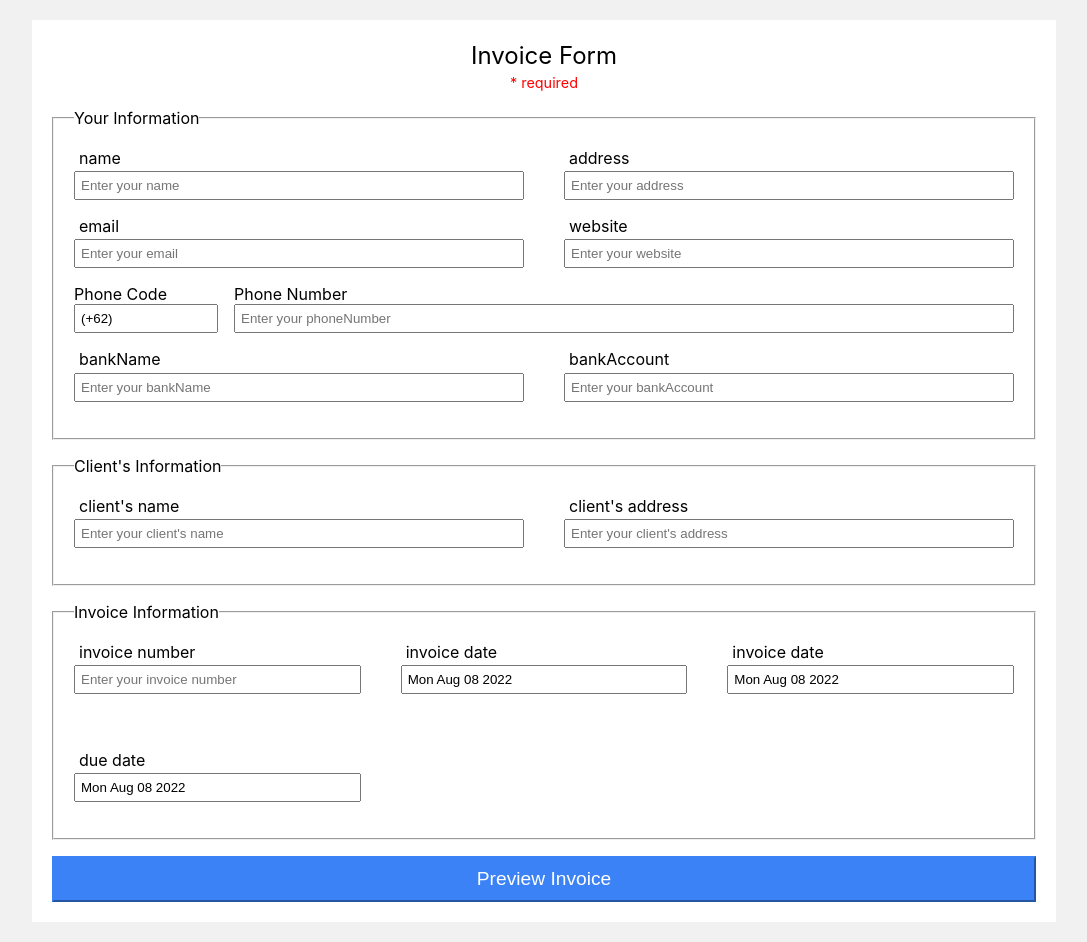
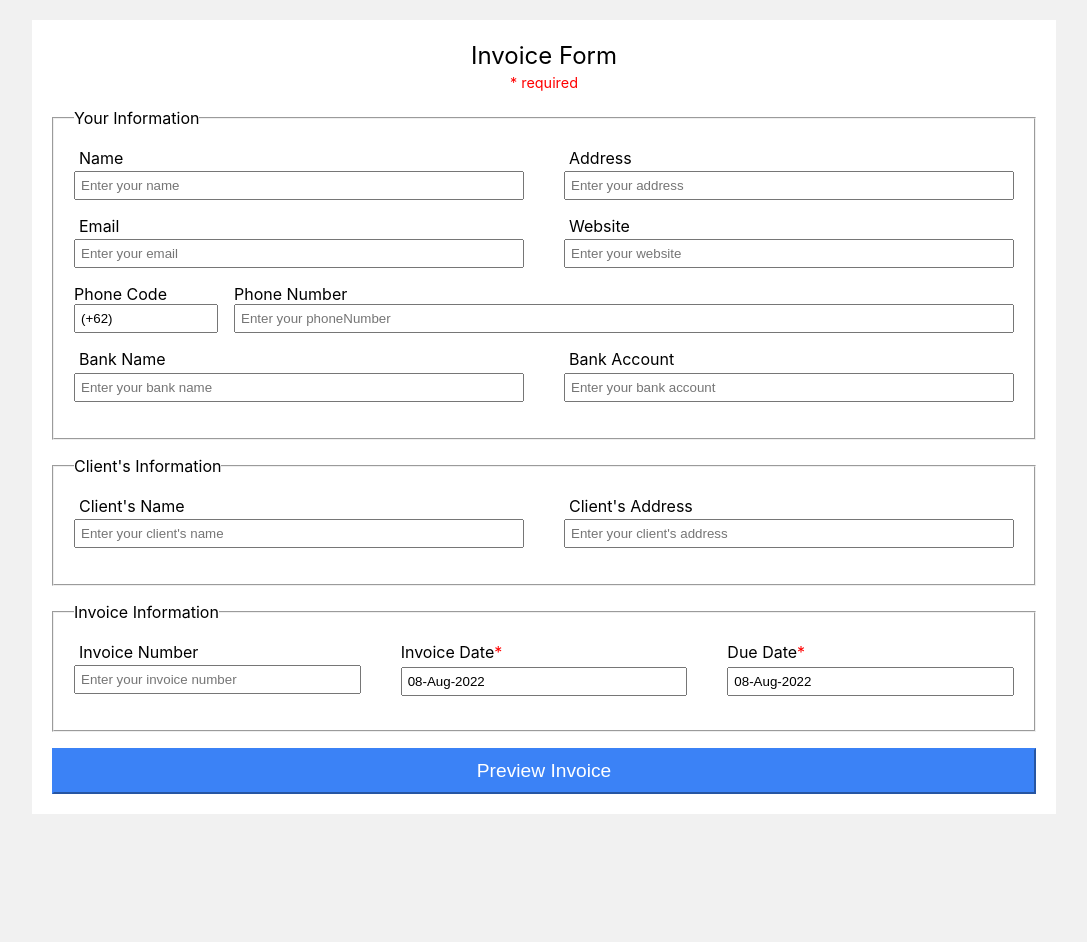
Before and after one commit to stevejo12/Invoicer, a React (Create React App) app: page / in a window 1280 px wide. Shown: the whole page, without its empty margins (96-1183 px from the left). After the commit the page ends 834 px from the top, so only its background shows below. Built offline with nearby package versions, Linux system fonts and the light colour scheme.

Commit message:
feat: datepicker

```diff
--- a/src/components/Datepicker/Calendar/Calendar.scss
+++ /dev/null
@@ -1,47 +0,0 @@
-$padding_header: 5px 10px;
-$border_bottom_header: 1px solid black;
-
-.calendar__absolute {
-  position: relative;
-}
-
-.calendar__wrapper {
-  display: none;
-  z-index: 2;
-  position: absolute;
-  width: 100%;
-
-  &.show {
-    display: flex;
-  }
-
-  .calendar__header {
-    width: 100%;
-    background-color: gray;
-
-    .calendar__headerMonthChange {
-      display: flex;
-      border-bottom: $border_bottom_header;
-      padding: $padding_header;
-
-      .calendar__headerMonthYear {
-        flex: 1;
-        text-align: center;
-      }
-    }
-
-    .calendar__headerDayOfTheWeek {
-      display: table;
-      width: 100%;
-      padding: $padding_header;
-      border-bottom: $border_bottom_header;
-
-      .calendar__day {
-        display: table-cell;
-        text-align: center;
-      }
-    }
-  }
-
-
-}
--- a/src/components/Datepicker/Calendar/Calendar.tsx
+++ /dev/null
@@ -1,52 +0,0 @@
-import React from "react";
-import { Days } from "../../../constants/Date";
-
-import "./Calendar.scss";
-
-interface IProps {
-  show: boolean;
-  name: string;
-  dateSelected: Date;
-  onClose: () => void;
-}
-
-const Calendar = ({ name, show, onClose, dateSelected }: IProps) => {
-  // usememo dependent on Change dateselected
-  // Creating rows of dates of that particular month
-  // logic down below
-  // get month and then which day is first of that month
-  // check the max days in that particular month (use helper function (send year and month))
-  // first row include the previous month if it is not on sunday
-  // last row include the next month if it is not on saturday
-  // highlight when it is the date selected
-  //
-
-  return (
-    <div className="calendar__absolute">
-      <div
-        className={`calendar__wrapper
-          ${show ? "show" : ""}
-        `}
-        onClick={() => onClose()}
-      >
-        <div className="calendar__header">
-          <div className="calendar__headerMonthChange">
-            <div className="calendar__headerArrow">&#60;</div>
-            <div className="calendar__headerMonthYear">August 2022</div>
-            <div>&#62;</div>
-          </div>
-          <div className="calendar__headerDayOfTheWeek">
-            {Days.map((day, index) => (
-              <div className="calendar__day" key={index}>
-                {day.substring(0, 3)}
-              </div>
-            ))}
-          </div>
-        </div>
-        <div className="calendar__dates"></div>
-      </div>
-    </div>
-  );
-};
-
-export default Calendar;
--- a/src/components/Datepicker/Datepicker.scss
+++ b/src/components/Datepicker/Datepicker.scss
@@ -1,14 +1,24 @@
 .datepicker__wrapper {
   display: flex;
   flex-direction: column;
+  text-align: left;
 
   .datepicker__label {
-    padding: 0 5px;
-    margin-bottom: 0.2rem;
+    text-transform: capitalize;
+    margin-bottom: 0.3rem;
+
+    .datepicker__isRequired {
+      color: red;
+    }
   }
 
-  .datepicker__inputField {
+  .react-datepicker__input-container > input {
     padding: 5px;
-    margin-bottom: 1rem;
+    margin-bottom: 0.5rem;
+    width: 100%;
+
+    &:focus {
+      outline: none;
+    }
   }
 }
--- a/src/components/Datepicker/Datepicker.tsx
+++ b/src/components/Datepicker/Datepicker.tsx
@@ -1,40 +1,46 @@
-import React, { useState } from "react";
-import Calendar from "./Calendar/Calendar";
+import React, { FunctionComponent } from 'react'
+import ReactDatePicker from 'react-datepicker';
 
-import "./Datepicker.scss";
+import "react-datepicker/dist/react-datepicker.css";
+import './Datepicker.scss';
 
 interface IProps {
-  label: string;
-  name: string;
-  value: Date;
-  onChange: (key: string, newValue: Date) => void;
+  placeholderText?: string,
+  category: string,
+  selected: Date | null,
+  onChange: (key: string, newValue: Date | null) => void,
+  minDate?: Date | null,
+  isRequired?: boolean
 }
 
-const Datepicker = ({ label, name, value, onChange }: IProps) => {
-  const [showCalendar, setShowCalendar] = useState(false);
-
-  const handleShowCalendar = (changeCalendarStateTo: boolean) => {
-    setShowCalendar(changeCalendarStateTo);
-  };
-
+const Datepicker: FunctionComponent<IProps> = ({
+  placeholderText,
+  category,
+  selected,
+  onChange,
+  minDate,
+  isRequired = true,
+}) => {
   return (
     <div className="datepicker__wrapper">
-      <label className="datepicker__label">{label}</label>
-      <input
-        className="datepicker__inputField"
-        type="text"
-        value={value.toDateString()}
-        onClick={() => handleShowCalendar(true)}
-        readOnly
-      />
-      <Calendar
-        onClose={() => handleShowCalendar(false)}
-        dateSelected={value}
-        show={showCalendar}
-        name={name}
+       <label className="datepicker__label" htmlFor={category}>
+        {placeholderText || category}
+        {isRequired &&
+          <span className='datepicker__isRequired'>
+            *
+          </span>
+        }
+      </label>
+      <ReactDatePicker
+        name={category}
+        className=''
+        selected={selected}
+        dateFormat="dd-MMM-yyyy"
+        onChange={(date) => onChange(category, date)}
+        minDate={minDate && minDate}
       />
     </div>
-  );
-};
+  )
+}
 
 export default Datepicker;
--- a/src/components/Input/Input.scss
+++ b/src/components/Input/Input.scss
@@ -5,6 +5,7 @@
   .input__label {
     padding: 0 5px;
     margin-bottom: 0.2rem;
+    text-transform: capitalize;
   }
 
   .input__inputField {
--- a/src/routes/Invoice/Invoice.tsx
+++ b/src/routes/Invoice/Invoice.tsx
@@ -10,10 +10,7 @@ import PhoneInput from "../../components/PhoneInput/PhoneInput";
 import "./Invoice.scss";
 import Datepicker from "../../components/Datepicker/Datepicker";
 
-// make sure the due date is not before the day of invoice date
-
 const Invoice = () => {
-  // const formItems: InvoiceFormData = invoiceFormDefaultValues;
   const [formItems, setFormItems] = useState<InvoiceFormData>(
     invoiceFormDefaultValues
   );
@@ -51,6 +48,22 @@ const Invoice = () => {
       [key]: value
     });
   };
+
+  const handleChangeDate = (key: string, value: Date | null) => {
+    let changeDueDate = false;
+
+    if (key === 'invoiceDate' && value !== null) {
+      if (value > formItems.dueDate) {
+        changeDueDate = true;
+      }
+    }
+
+    setFormItems({
+      ...formItems,
+      [key]: value,
+      dueDate: (changeDueDate && value !== null) ? value : formItems.dueDate
+    });
+  }
 
   const handleChangePhoneCode = (value: IPhoneCode) => {
     setFormItems({
@@ -114,6 +127,7 @@ const Invoice = () => {
           <article className="invoice__article grid-2">
             <Input
               name="bankName"
+              label="bank name"
               value={formItems.bankName}
               errorMessage={formItemsErrors.bankName}
               onChangeInputValue={(key, value) =>
@@ -124,6 +138,7 @@ const Invoice = () => {
             {/* to allow zero in front of the number like (0001) */}
             <Input
               name="bankAccount"
+              label="bank account"
               value={formItems.bankAccount}
               errorMessage={formItemsErrors.bankAccount}
               onChangeInputValue={(key, value) =>
@@ -168,30 +183,19 @@ const Invoice = () => {
                 handleChangeInputValue(key, value)
               }
             />
-            {/* need to change to seperate datepicker component */}
-            <Input
-              name="invoiceDate"
-              label={`invoice date`}
-              value={formItems.invoiceDate.toDateString()}
-              errorMessage={formItemsErrors.invoiceDate}
-              onChangeInputValue={(key, value) =>
-                handleChangeInputValue(key, value)
-              }
+            <Datepicker
+              placeholderText="invoice date"
+              category="invoiceDate"
+              selected={formItems.invoiceDate}
+              onChange={(key, newDate) => handleChangeDate(key, newDate)}
+              minDate={new Date()}
             />
             <Datepicker
-              label={`invoice date`}
-              name="invoiceDate"
-              value={formItems.invoiceDate}
-              onChange={() => {}}
-            />
-            <Input
-              name="dueDate"
-              label={`due date`}
-              value={formItems.dueDate.toDateString()}
-              errorMessage={formItemsErrors.dueDate}
-              onChangeInputValue={(key, value) =>
-                handleChangeInputValue(key, value)
-              }
+              placeholderText="due date"
+              category="dueDate"
+              selected={formItems.dueDate}
+              onChange={(key, newDate) => handleChangeDate(key, newDate)}
+              minDate={formItems.invoiceDate}
             />
           </article>
         </fieldset>
```
Also changed, not shown: src/components/DatepickerInvoiceTemplate/DatepickerInvoiceTemplate.scss (deleted, +0 -30 lines), src/components/DatepickerInvoiceTemplate/DatepickerInvoiceTemplate.tsx (deleted, +0 -44 lines), src/helpers/Date.ts (deleted, +0 -18 lines).
